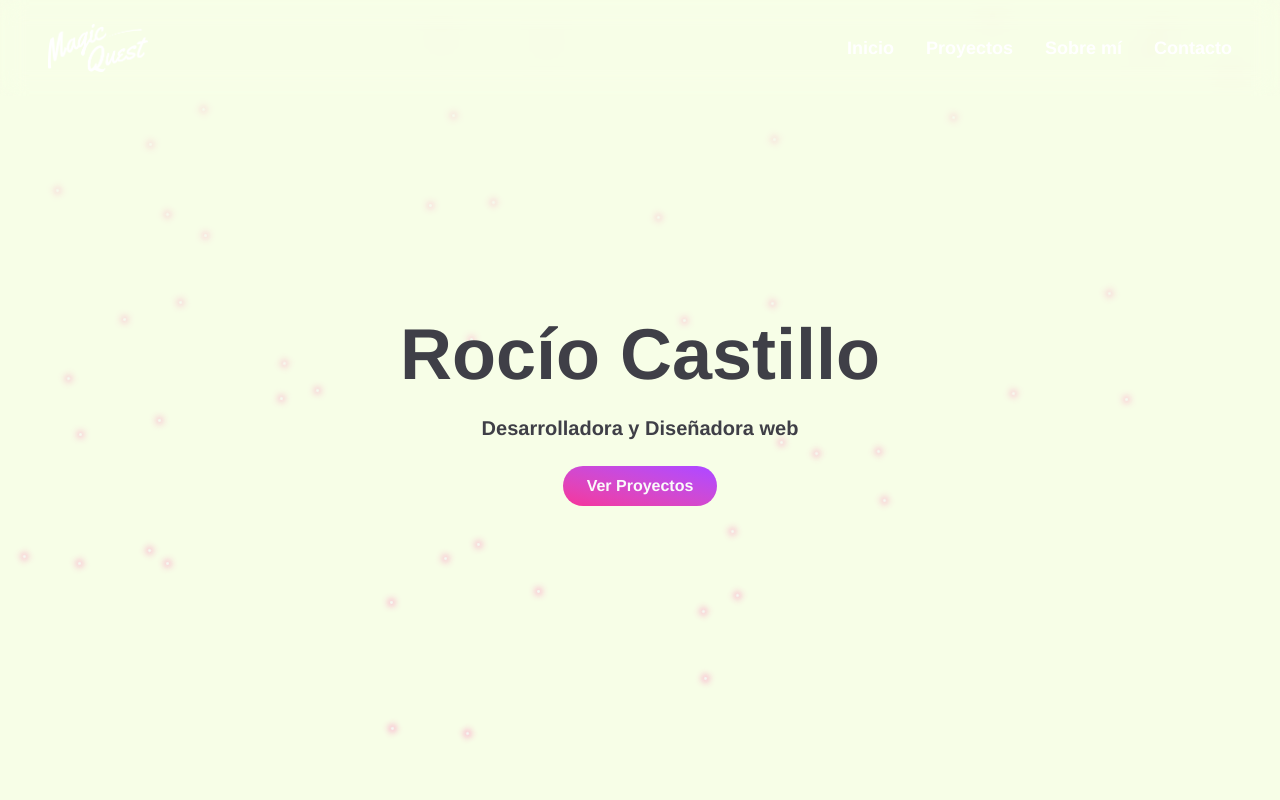
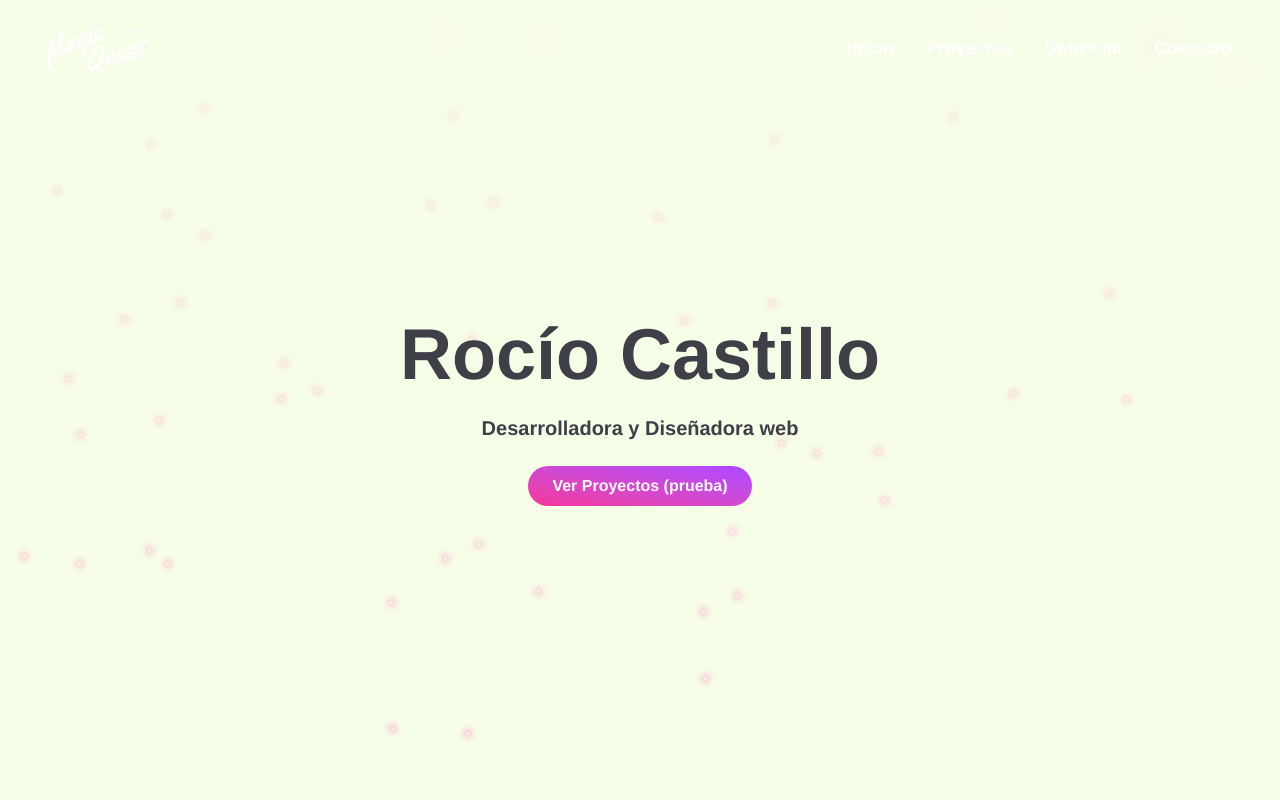
Before and after one commit to SitaRocco/practicando-react, a React (Vite) app: page / in a window 1280 px wide. Shown: the top 800 px of the page. Built offline with nearby package versions, Linux system fonts and the light colour scheme.

Commit message:
Update Hero.jsx

```diff
--- a/src/components/Hero/Hero.jsx
+++ b/src/components/Hero/Hero.jsx
@@ -42,7 +42,7 @@ const Hero = () => {
             </p>
             <div className="flex flex-col sm:flex-row justify-center gap-4 mt-6">
               <button className="rounded-3xl px-6 py-2 bg-linear-to-bl from-purple-500 to-pink-500 text-zinc-50 font-bold ">
-  Ver Proyectos
+  Ver Proyectos (prueba)
 </button>
 
 
```
